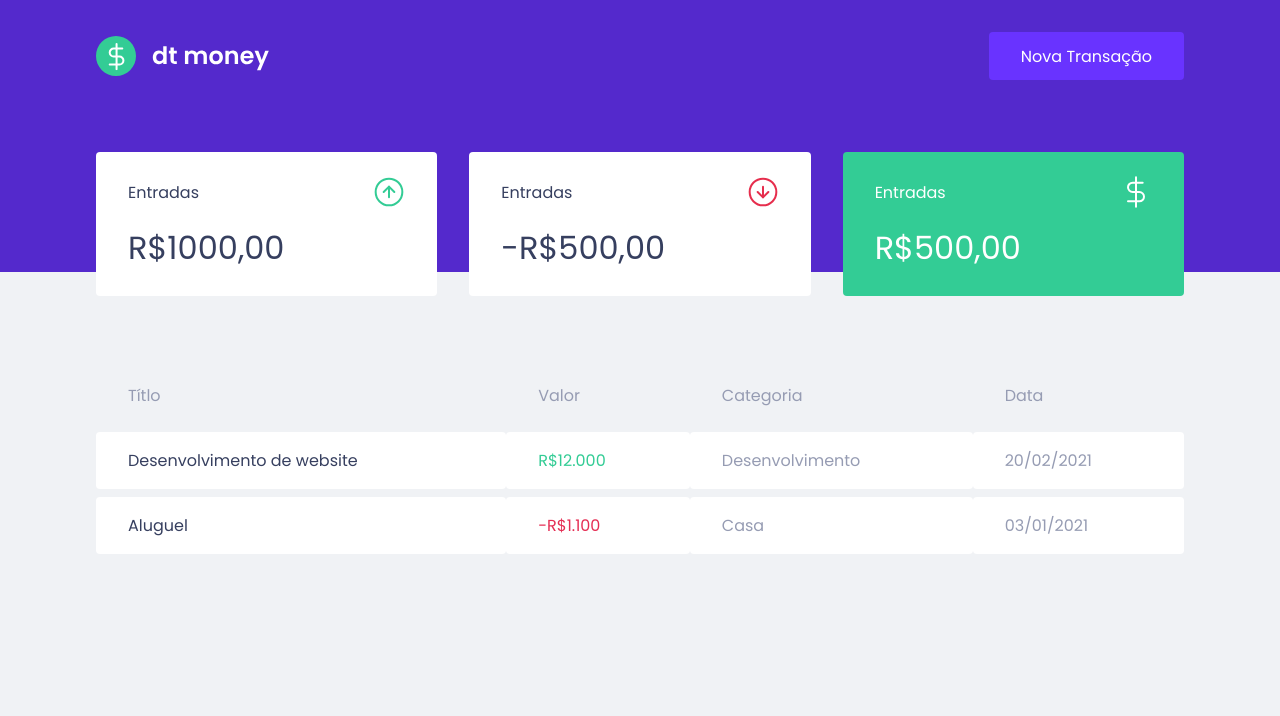
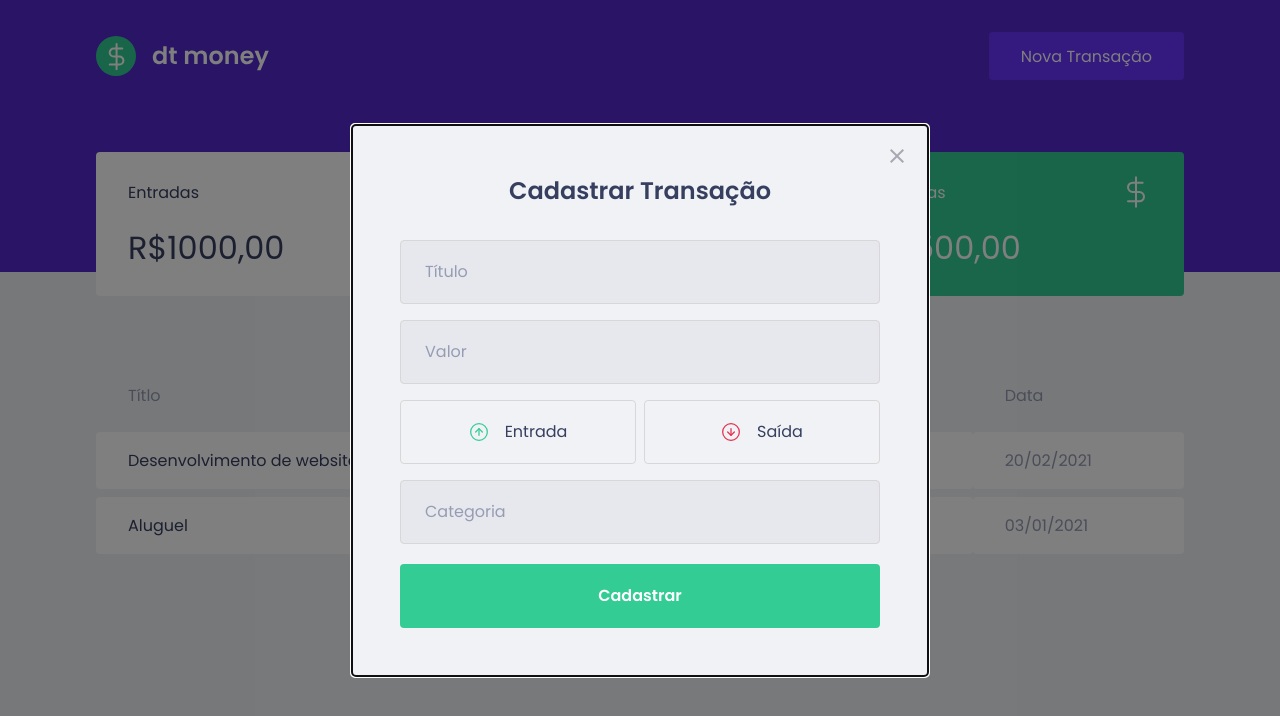
Before and after one commit to thyago608/dtmoney, a React (Create React App) app: page / in a window 1280 px wide. Shown: the top 716 px of the page. Built offline with nearby package versions, Linux system fonts and the light colour scheme; no server answers; what miragejs would draw is missing.

Commit message:
Stylelized component Modal

```diff
--- a/src/components/NewTransactionModal/index.tsx
+++ b/src/components/NewTransactionModal/index.tsx
@@ -1,4 +1,8 @@
 import Modal from 'react-modal';
+import closeImg from '../../assets/close.svg';
+import incomeImg from '../../assets/income.svg';
+import outcomeImg from '../../assets/outcome.svg';
+import { Container, TransactionTypeContainer} from './styles';
 
 type NewTransactionModalProps = {
     isOpen:boolean;
@@ -8,10 +12,53 @@
 export function NewTransactionModal({isOpen,onRequestClose }:NewTransactionModalProps){
     return(
         <Modal
-            isOpen={isOpen}
+            isOpen={true}
             onRequestClose={onRequestClose}
+            overlayClassName="react-modal-overlay"
+            className="react-modal-content"
         >
+            <button
+                type="button"
+                className="react-modal-close"
+                onClick={onRequestClose}
+            >
+                <img src={closeImg} alt="Fechar Modal"/>
+            </button>
 
+            <Container>
+                <h2>Cadastrar Transação</h2>
+
+                <input
+                    type="text"
+                    placeholder="Título"
+                />
+
+                <input
+                    type="number"
+                    placeholder="Valor"
+                />
+
+                <TransactionTypeContainer>
+                    <button type="button">
+                        <img src={incomeImg} alt="Entrada"/>
+                        <span>Entrada</span>
+                    </button>
+
+                    <button type="button">
+                        <img src={outcomeImg} alt="Saída"/>
+                        <span>Saída</span>
+                    </button>
+                </TransactionTypeContainer>
+
+                <input
+                    type="text"
+                    placeholder="Categoria"
+                />
+
+                <button type="submit">
+                    Cadastrar
+                </button>
+            </Container>
         </Modal>
     );
 }
--- a/src/components/NewTransactionModal/styles.ts
+++ b/src/components/NewTransactionModal/styles.ts
@@ -1,3 +1,81 @@
 import styled from 'styled-components';
 
-export const Container = styled.div``;
+export const Container = styled.form`
+    h2{
+        color: var(--text-title);
+        font-size: 1.5rem;
+        margin-bottom: 2rem;
+        text-align: center;
+    }
+
+    input{
+        width: 100%;
+        padding: 0 1.5rem;
+        height: 4rem;
+        border-radius: 0.25rem;
+
+        background: #e7e8ee;
+        border: 1px solid #d7d7d7;
+
+        font-weight: 400;
+        font-size: 1rem;
+
+        &::placeholder{
+            color: var(--text-body);
+        }
+
+        & + input{
+            margin-top: 1rem;
+        }
+    }
+
+    button[type="submit"]{
+        width: 100%;
+        padding: 0 1.5rem;
+        height: 4rem;
+        background: var(--green);
+        color: #fff;
+        border-radius: 0.25rem;
+        border:0;
+        font-size: 1rem;
+        font-weight: 600;
+        margin-top: 1.25rem;
+        transition: filter 0.2s;
+
+        &:hover{
+            filter: brightness(0.9);
+        }
+    }
+
+`;
+
+export const TransactionTypeContainer = styled.div`
+  margin: 1rem 0;
+
+  display: grid;
+  grid-template-columns: repeat(2, 1fr);
+  gap: 0.5rem;
+
+    button{
+        height: 4rem;
+        border: 1px solid #d7d7d7;
+        border-radius: 0.25rem;
+        background: transparent;
+
+        display: flex;
+        align-items: center;
+        justify-content: center;
+
+        img{
+            width: 20px;
+            height: 20px;
+        }
+
+        span{
+            display:inline-block;
+            margin-left: 1rem;
+            font-size: 1rem;
+            color: var(--text-title);
+        }
+    }
+`;
--- a/src/styles/global.ts
+++ b/src/styles/global.ts
@@ -55,5 +55,39 @@
     cursor: not-allowed;
   }
 
+  .react-modal-overlay{
+    background: rgba(0,0,0,0.5);
+
+    position: fixed;
+    inset: 0 0 0 0;
+
+    display: flex;
+    align-items: center;
+    justify-content: center;
+  }
+
+  .react-modal-content{
+    width: 100%;
+    max-width: 576px;
+    background: var(--background);
+    padding: 3rem;
+
+    border-radius: 0.25rem;
+    position: relative;
+  }
+
+  .react-modal-close{
+    position: absolute;
+    top:1.5rem;
+    right: 1.5rem;
+    border: 0;
+    background:transparent;
+    transition: filter 0.2s;
+
+    &:hover{
+      filter: brightness(0.8);
+    }
+  }
+
 
 `;
```
